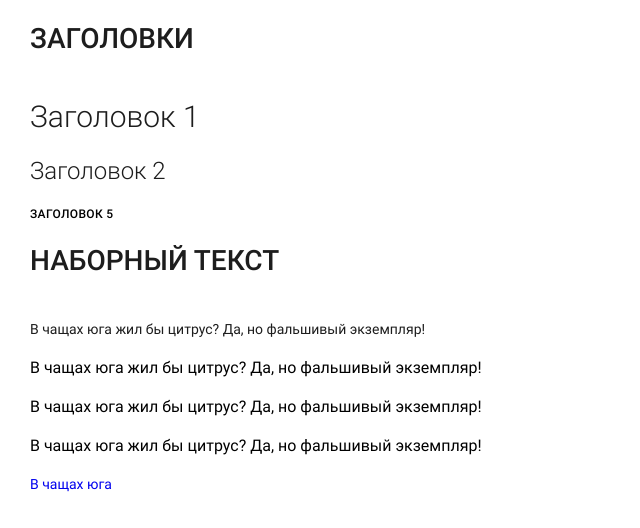
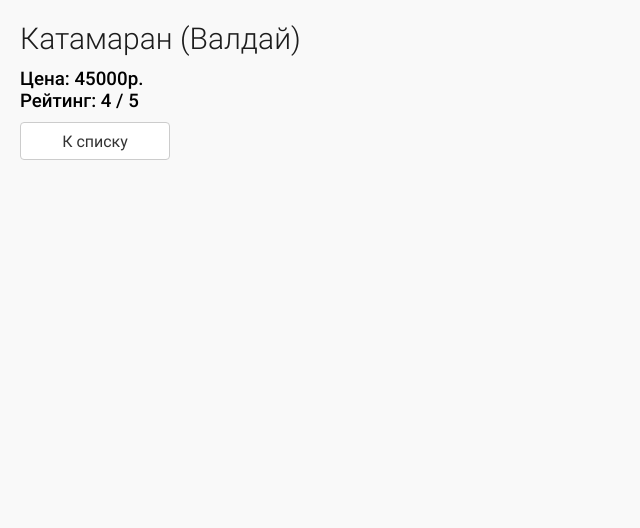
Before and after one commit to pirotech/rsd-test-task, a React app: page /details/1 in a window 1280 px wide. Before the commit this address led to /test. Shown: the top 528 px of the page, without its empty margins (0-640 px from the left). Built offline with nearby package versions, Linux system fonts and the light colour scheme.

Commit message:
Detail page

```diff
--- a/src/App.js
+++ b/src/App.js
@@ -6,6 +6,7 @@ import { Route, Switch, Redirect } from 'react-router-dom';
 // components
 import TestPage from './components/testPage/TestPage';
 import MainPage from './components/mainPage/MainPage';
+import DetailsPage from './components/detailsPage/DetailsPage';
 // shared styles
 import './shared/css/app.scss';
 
@@ -18,6 +19,7 @@ class App extends Component {
 				<div className="app">
 					<Switch>
 						<Route path="/" exact component={ MainPage } />
+						<Route path="/details/:id" exact component={ DetailsPage } />
 						<Route path="/test" component={ TestPage } />
 						<Redirect to="/test" />
 					</Switch>
--- /dev/null
+++ b/src/components/detailsPage/DetailsPage.jsx
@@ -0,0 +1,57 @@
+import React, { Component } from 'react';
+import PropTypes from 'prop-types';
+import Button from '../../shared/components/ui-button/UiButton';
+import goods from '../../goods.json';
+import './DetailsPage.scss';
+
+
+class DetailsPage extends Component {
+  constructor(props) {
+    super(props);
+
+    this.state = {
+      id: '',
+      name: '',
+      brand: '',
+      price: '',
+      rating: '',
+    };
+  }
+
+  render() {
+    return (
+      <div className="details-page">
+        {this.state.name === '' ? (
+          <h1>Товар не найден</h1>
+        ) : (
+          <>
+            <h1>{this.state.name} ({this.state.brand})</h1>
+            <h3 className="price">Цена: {this.state.price}p.</h3>
+            <h3 className="rating">Рейтинг: {this.state.rating} / 5</h3>
+          </>
+        )}
+        <Button onClick={() => this.props.history.push('/')}>К списку</Button>
+      </div>
+    );
+  }
+
+  componentDidMount() {
+    let found = goods.filter(item => (
+      item.id === parseInt(this.props.match.params.id)
+    ));
+    found = found.length > 0 ? found[0] : {};
+    console.log(found);
+
+    this.setState({
+      id: this.props.match.params.id,
+      ...found,
+    });
+  }
+}
+
+DetailsPage.propTypes = {
+  history: PropTypes.object,
+  match: PropTypes.object,
+};
+
+export default DetailsPage;
--- /dev/null
+++ b/src/components/detailsPage/DetailsPage.scss
@@ -0,0 +1,11 @@
+.details-page {
+  width: 100%;
+  padding: 20px;
+  background-color: lighten(lightgray, 15%);
+  .price {
+    margin-top: 10px;
+  }
+  button {
+    margin-top: 10px;
+  }
+}
--- a/src/components/mainPage/MainPage.jsx
+++ b/src/components/mainPage/MainPage.jsx
@@ -4,7 +4,7 @@ import UiTextField from '../../shared/components/ui-text-field/UiTextField';
 import UiSelect from '../../shared/components/ui-select/UiSelect';
 import UiRange from '../../shared/components/ui-range/UiRange';
 import UiPagination from '../../shared/components/ui-pagination/UiPagination';
-import goods from './goods.json';
+import goods from '../../goods.json';
 import './MainPage.scss';
 
 
@@ -137,8 +137,11 @@ class MainPage extends Component {
         </div>
 				<ul className="goods">
 					{this.state.filteredGoods.map(item => (
-						<li key={item.id}>
-							<UiCard className="item" {...item} />
+						<li
+							key={item.id}
+							onClick={() => this.props.history.push(`/details/${item.id}`)}
+						>
+							<UiCard	className="item" {...item} />
 						</li>
 					))}
 				</ul>
--- /dev/null
+++ b/src/shared/components/ui-button/UiButton.js
@@ -0,0 +1,22 @@
+import styled from 'styled-components';
+
+
+const Button = styled.button`
+  width: 150px;
+  height: 38px;
+  padding: 5px 10px;
+  border: 1px solid hsl(0, 0%, 80%);
+  border-radius: 4px;
+  background-color: white;
+  transition: all 0.1s;
+  font-family: Roboto, sans-serif;
+  font-size: 16px;
+  color: #333;
+  outline: none;
+  cursor: pointer;
+  &:hover {
+    border: 1px solid hsl(0, 0%, 70%);
+  }
+`;
+
+export default Button;
```
Also changed, not shown: src/goods.json (renamed from src/components/mainPage/goods.json).
